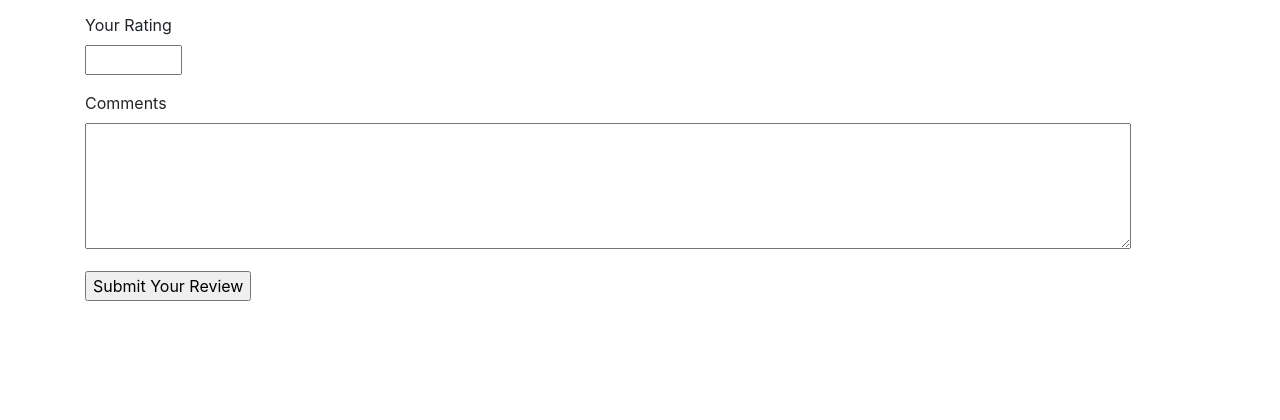
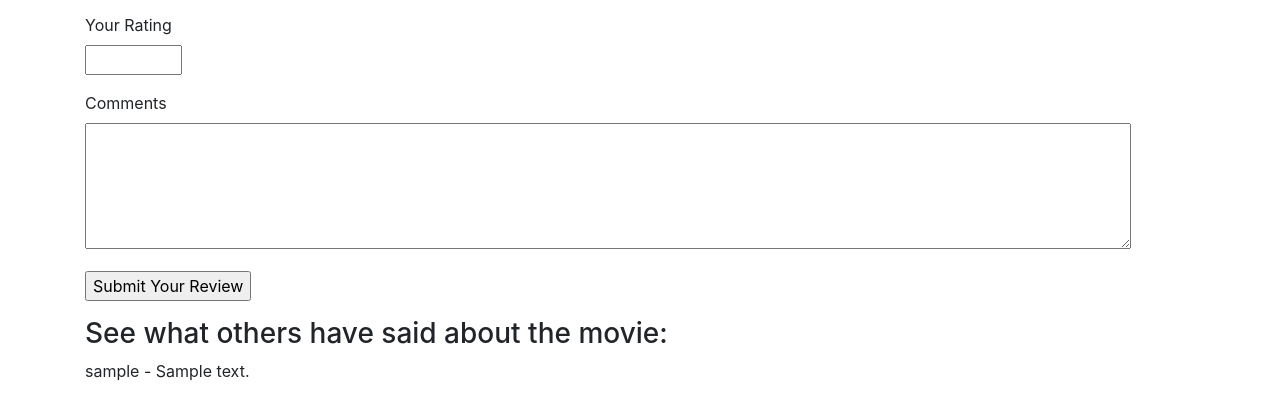
Before and after one commit to bstanton773/MoviesFinal, a Flask app: page /review/1 in a window 1280 px wide. Shown: the part 250-670 px from the top of the page. Run offline with Flask 2, Linux system fonts and the light colour scheme; a user stored in the database is signed in; tables that the repository leaves empty hold one stand-in row (values such as "Sample post"); some libraries are stand-ins or nearby versions.

Commit message:
Add comments to review page

```diff
--- a/app/routes.py
+++ b/app/routes.py
@@ -1,6 +1,6 @@
 from app import app, db
 from flask import render_template, redirect, url_for, flash
-from app.models import Movies, Reviews
+from app.models import Movies, Reviews, User
 from app.forms import SearchForm, ReviewForm
 from flask_login import current_user
 
@@ -35,9 +35,13 @@ def review(movieId):
             rating_comment = Reviews(user_id=current_user.id, movie_id=movieId, rating=form.rating.data, comment=form.comment.data)
             db.session.add(rating_comment)
             db.session.commit()
-        return redirect(url_for('index'))
     movie = Movies.query.filter_by(movieId = movieId).first()
-    return render_template('review.html', movie = movie, title='Review', form=form)
+    comments = Reviews.query.filter_by(movie_id = movieId).join(
+        Movies, Reviews.movie_id == Movies.movieId).join(
+        User, Reviews.user_id == User.id).add_columns(
+        Movies.title, Movies.movieId, Reviews.comment, User.username).all()
+    print(comments)
+    return render_template('review.html', movie = movie, title='Review', form=form, comments=comments)
 
 @app.route('/watchlist')
 def watchlist():
--- a/app/templates/review.html
+++ b/app/templates/review.html
@@ -24,6 +24,10 @@
         {{form.submit()}}
     </p>
 </form>
+<h3>See what others have said about the movie:</h3>
+{% for comment in comments %}
+<p>{{ comment.username }} - {{ comment.comment }}</p>
+{% endfor %}
 {% endblock %}
 
 {% block js %}
```
